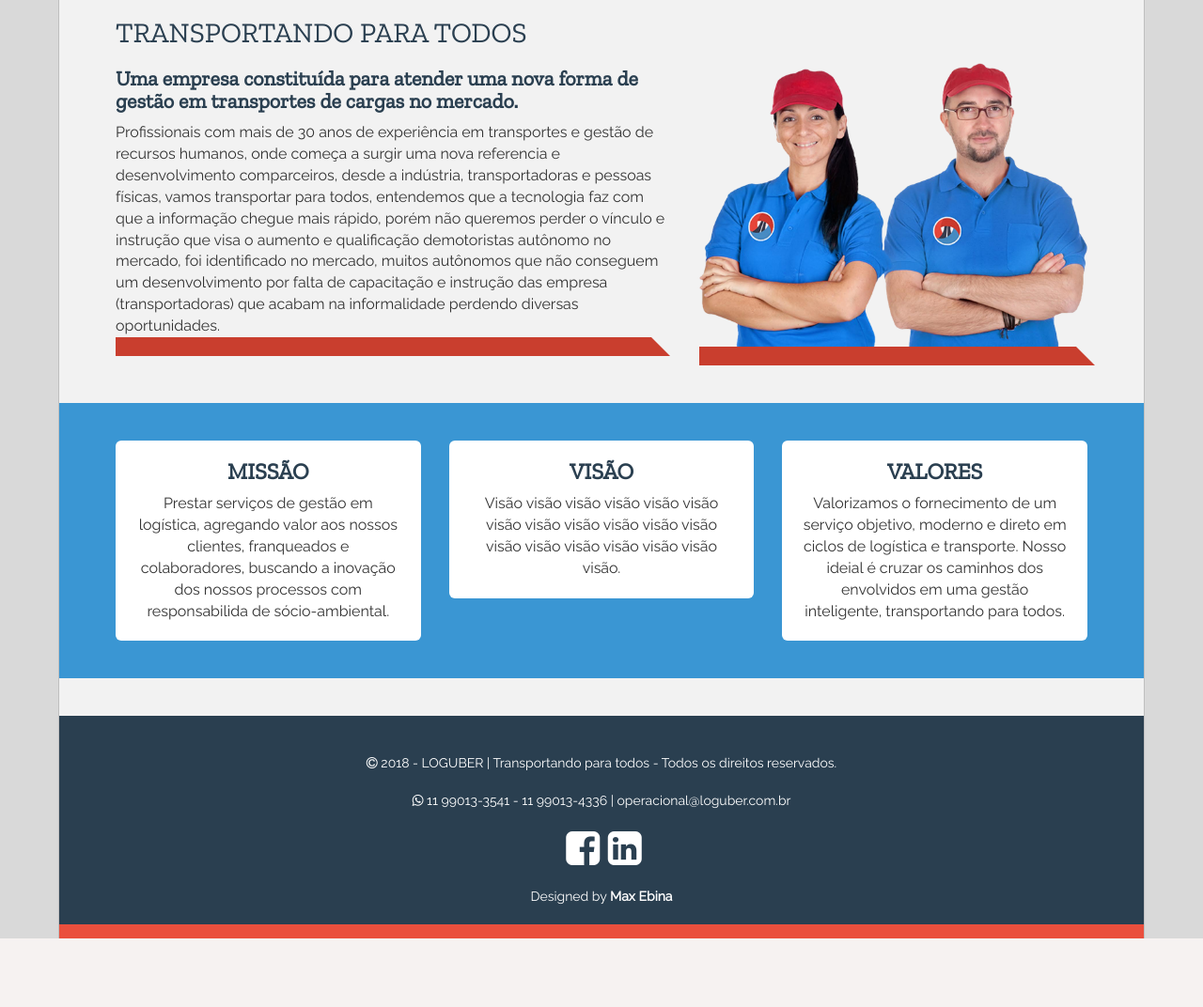
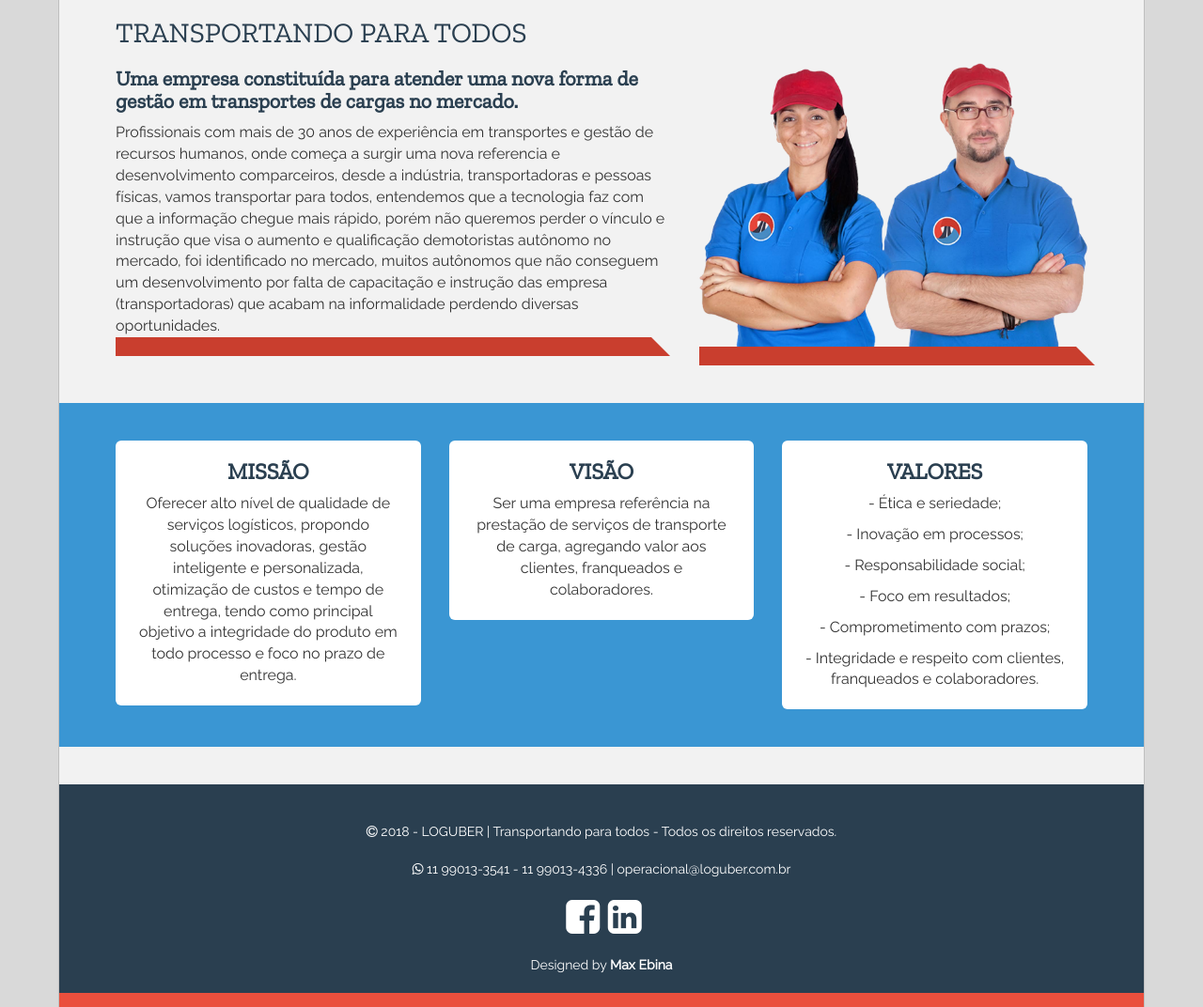
Before and after one commit to maxebina/loguber, a PHP site: page /loguber in a window 1280 px wide. Shown: the part 256-1328 px from the top of the page at 94% size. Before the commit the page ends 1255 px from the top, so only its background shows below. Run offline with PHP 8.4, Linux system fonts and the light colour scheme; some libraries are stand-ins or nearby versions.

Commit message:
ajuste loguber

```diff
--- a/loguber.php
+++ b/loguber.php
@@ -37,7 +37,7 @@
                             <div class="white-panel">
                                 <h4>Missão</h4>
                                 <p>
-                                    Prestar serviços de gestão em logística, agregando valor aos nossos clientes, franqueados e colaboradores, buscando a inovação dos nossos processos com responsabilida de sócio-ambiental.
+                                    Oferecer alto nível de qualidade de serviços logísticos, propondo soluções inovadoras, gestão inteligente e personalizada, otimização de custos e tempo de entrega, tendo como principal objetivo a integridade do produto em todo processo e foco no prazo de entrega.
                                 </p>
                             </div>
                         </div>
@@ -45,7 +45,7 @@
                             <div class="white-panel">
                                 <h4>Visão</h4>
                                 <p>
-                                    Visão visão visão visão visão visão visão visão visão visão visão visão visão visão visão visão visão visão visão.
+                                    Ser uma empresa referência na prestação de serviços de transporte de carga, agregando valor aos clientes, franqueados e colaboradores.
                                 </p>
                             </div>
                         </div>
@@ -53,8 +53,22 @@
                             <div class="white-panel">
                                 <h4>Valores</h4>
                                 <p>
-                                    Valorizamos o fornecimento de um serviço objetivo, moderno e direto em ciclos de logística e transporte.
-                                    Nosso ideial é cruzar os caminhos dos envolvidos em uma gestão inteligente, transportando para todos.
+                                    - Ética e seriedade;
+                                </p>
+                                <p>
+                                    - Inovação em processos;
+                                </p>
+                                <p>
+                                    - Responsabilidade social;
+                                </p>
+                                <p>
+                                    - Foco em resultados;
+                                </p>
+                                <p>
+                                    - Comprometimento com prazos;
+                                </p>
+                                <p>
+                                    - Integridade e respeito com clientes, franqueados e colaboradores.
                                 </p>
                             </div>
                         </div>
```
